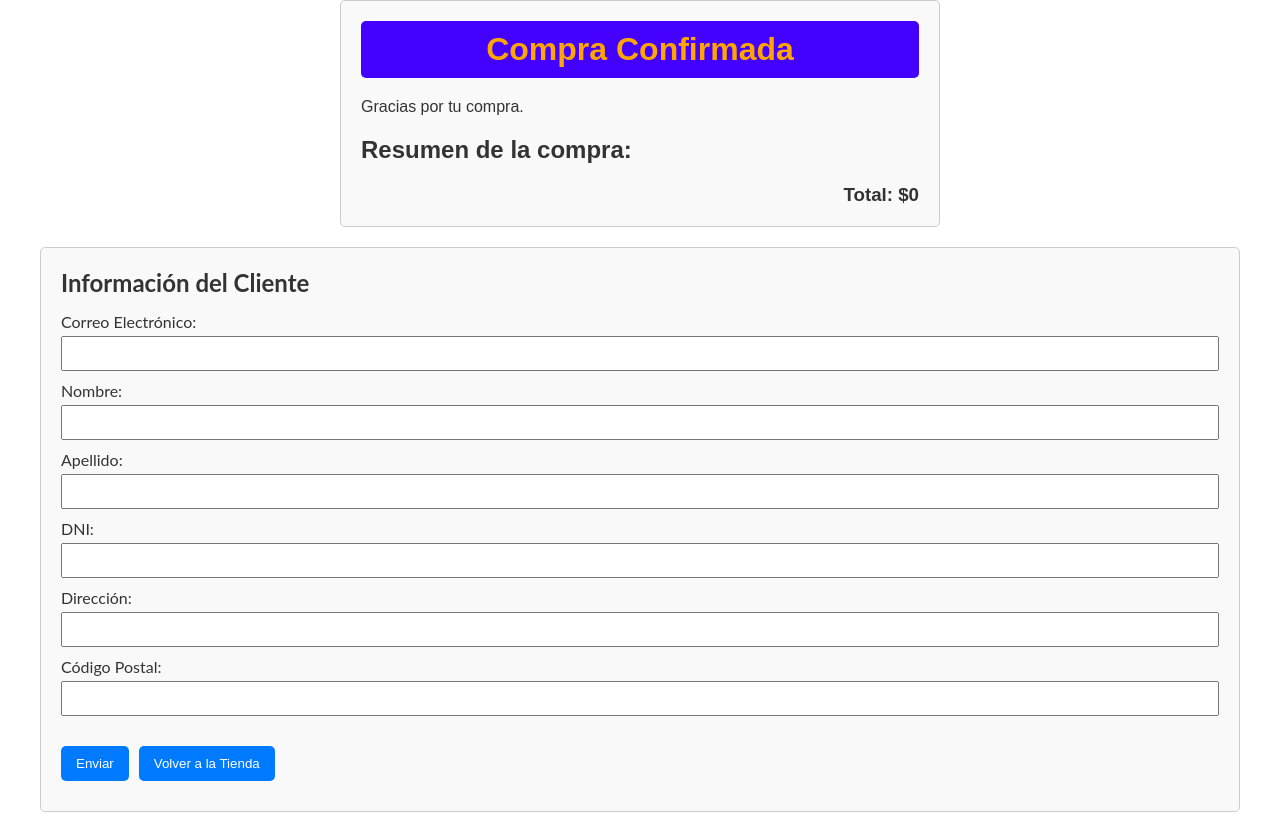
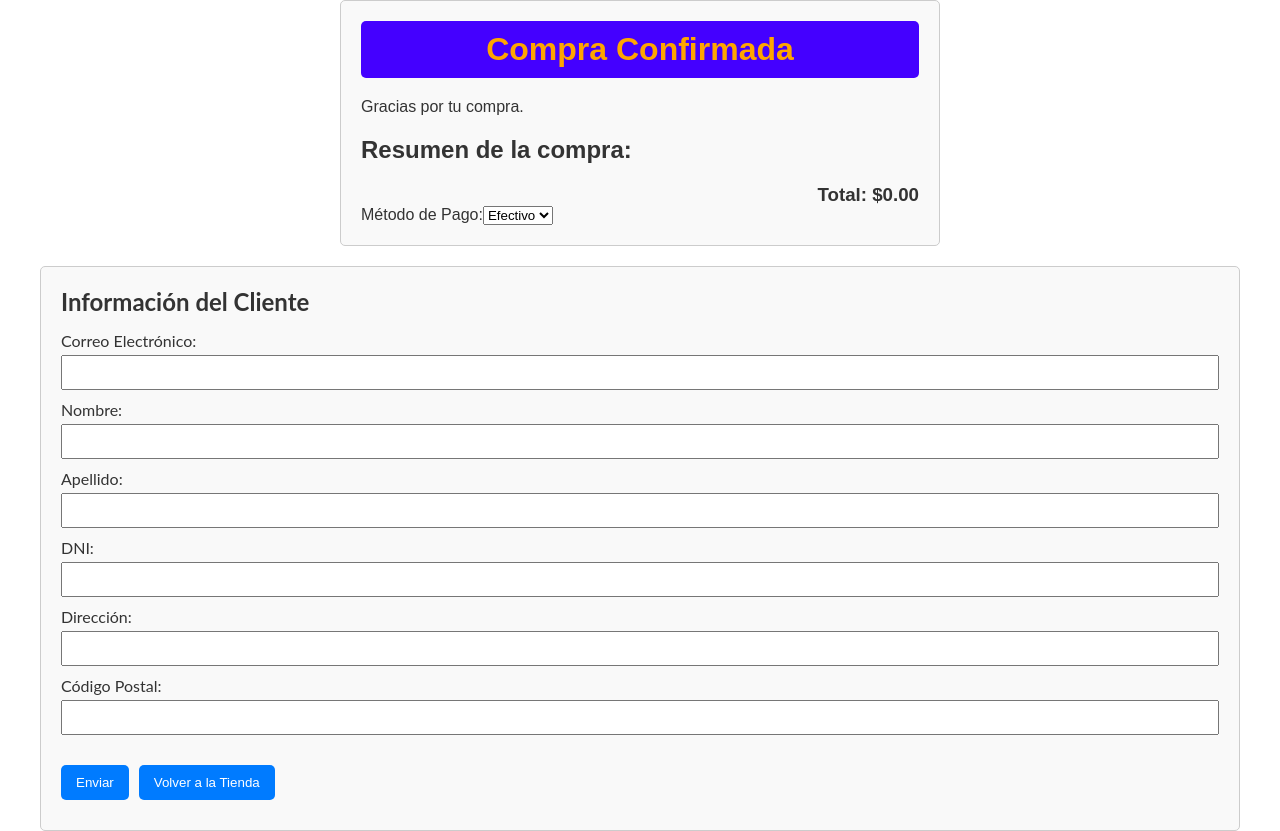
Before and after one commit to Emanuel-Cordoba/tienda, a React (Vite) app: page /ticket in a window 1280 px wide. Built offline with nearby package versions, Linux system fonts and the light colour scheme.

Commit message:
metodo de pago

```diff
--- a/src/components/ticket.jsx
+++ b/src/components/ticket.jsx
@@ -1,10 +1,18 @@
-import React from 'react';
-import { useLocation } from 'react-router-dom';
-import { Link } from 'react-router-dom';
+import React, { useState } from 'react';
+import { useLocation, Link } from 'react-router-dom';
 
 const Ticket = () => {
   const location = useLocation();
-  const { allProducts, total } = location.state || { allProducts: [], total: 0 };
+  const { allProducts, total: initialTotal } = location.state || { allProducts: [], total: 0 };
+  const [paymentMethod, setPaymentMethod] = useState('efectivo');
+
+  let adjustedTotal = initialTotal;
+
+  if (paymentMethod === 'tarjeta') {
+    adjustedTotal = initialTotal * 1.1; // 10% increase
+  } else if (paymentMethod === 'efectivo') {
+    adjustedTotal = initialTotal * 0.9; // 10% discount
+  }
 
   return (
     <div id="ticket-container">
@@ -19,7 +27,18 @@ const Ticket = () => {
             </li>
           ))}
         </ul>
-        <h3>Total: ${total}</h3>
+        <h3>Total: ${adjustedTotal.toFixed(2)}</h3>
+        <div>
+          <label htmlFor="payment-method">Método de Pago:</label>
+          <select
+            id="payment-method"
+            value={paymentMethod}
+            onChange={(e) => setPaymentMethod(e.target.value)}
+          >
+            <option value="efectivo">Efectivo</option>
+            <option value="tarjeta">Tarjeta</option>
+          </select>
+        </div>
       </div>
       <div className="info-cliente">
         <h2>Información del Cliente</h2>
@@ -51,7 +70,7 @@ const Ticket = () => {
           <div className="button-container">
             <button type="submit">Enviar</button>
             <Link to="/">
-              <button type="button" className="btn-volver">Volver a la Tienda</button>
+              <button className="btn-volver" type="button">Volver a la Tienda</button>
             </Link>
           </div>
         </form>
```
